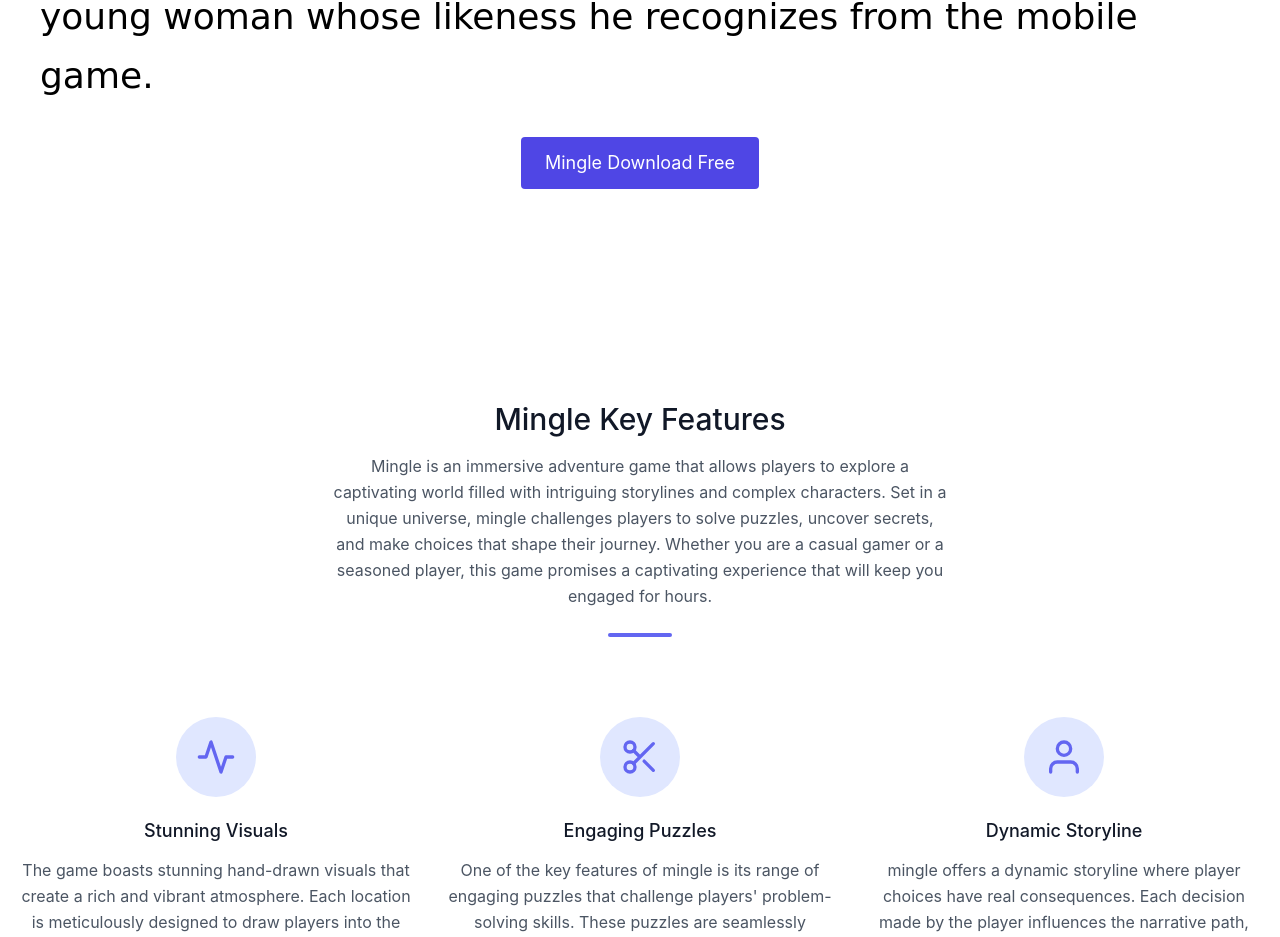
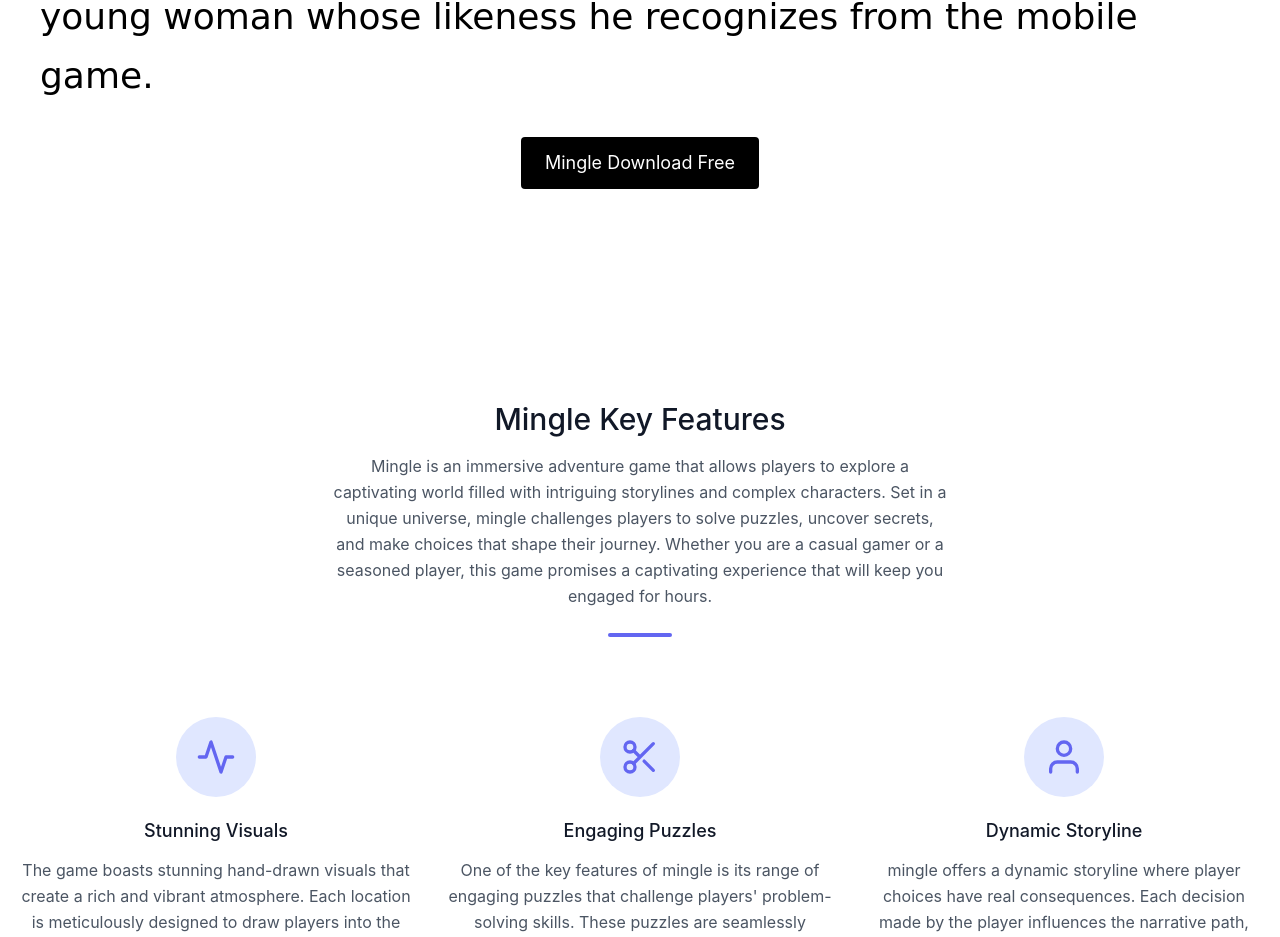
Before and after one commit to wangchenggggdn/minglegame, a website built with Vite: page src/home.html in a window 1280 px wide. Shown: the part 1556-2493 px from the top of the page. Built offline with nearby package versions, Linux system fonts and the light colour scheme.

Commit message:
no message

```diff
--- a/src/home.html
+++ b/src/home.html
@@ -31,7 +31,7 @@
             <div class="flex justify-center">
               <a href="/Download">
                 <button
-                  class="inline-flex text-white bg-indigo-600 border-0 py-3 px-6 focus:outline-none hover:bg-black rounded text-lg">Mingle
+                  class="inline-flex text-white bg-black border-0 py-3 px-6 focus:outline-none hover:bg-indigo-900 rounded text-lg">Mingle
                   Download Free</button>
               </a>
             </div>
```
